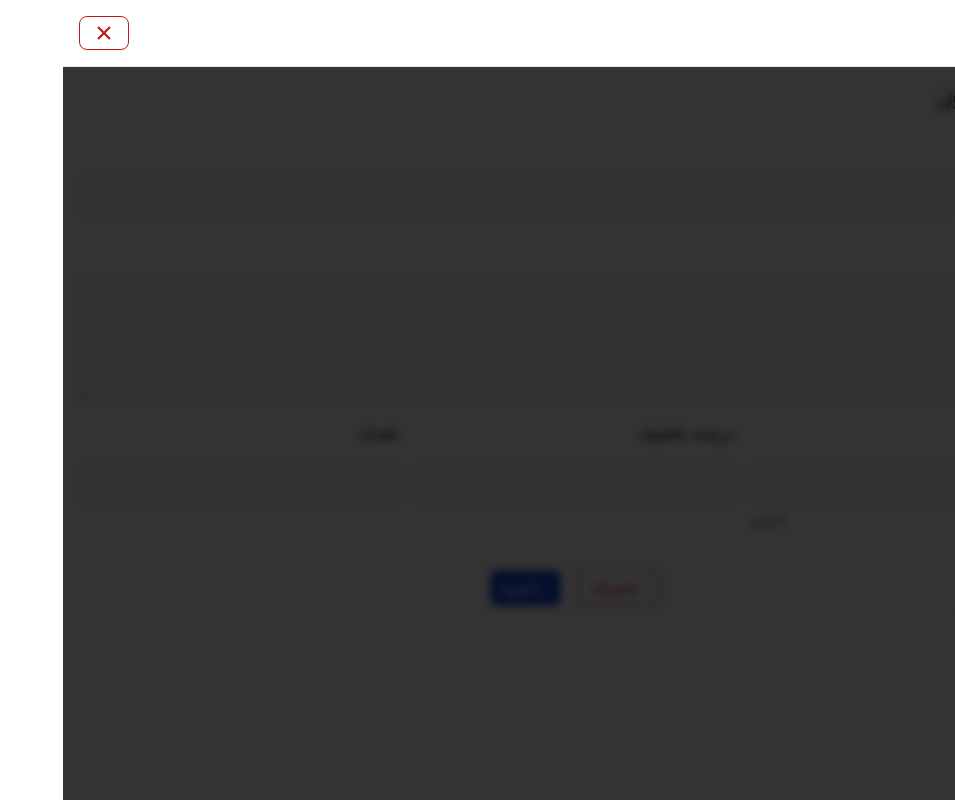
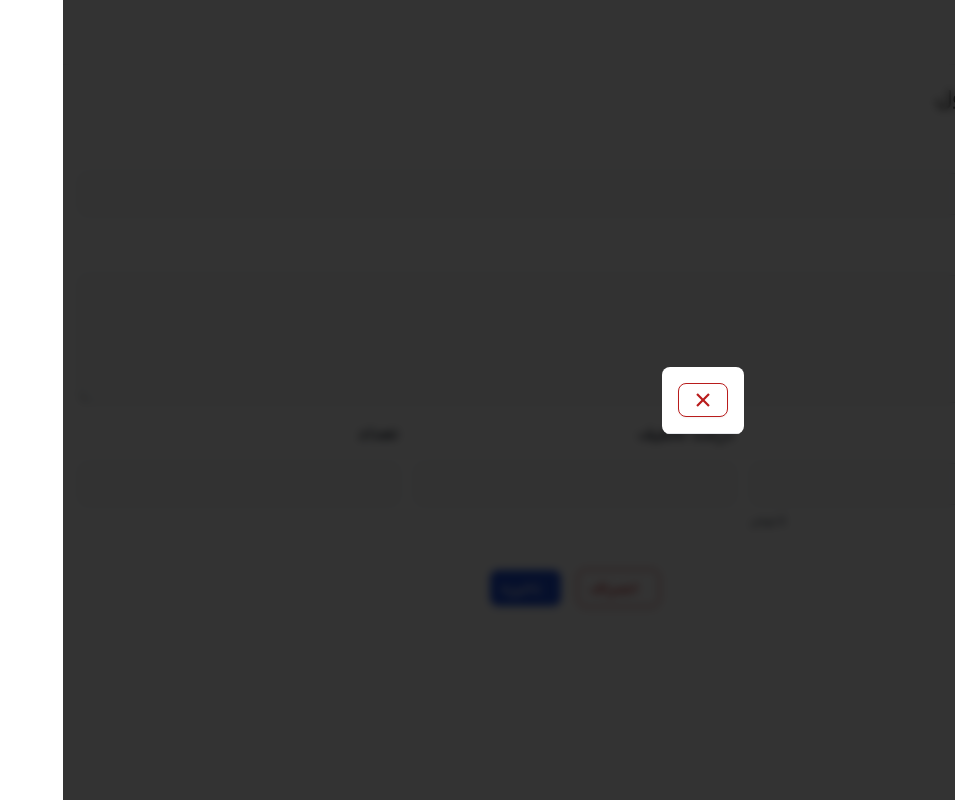
Before and after one commit to mahlakhalili/admin-pannel, a React (Vite) app: page /product/add in a window 1280 px wide. Shown: the whole page, without its empty margins (325-1280 px from the left). Built offline with nearby package versions, Linux system fonts and the light colour scheme; grey boxes are pictures that could not be loaded.

Commit message:
Update Modal.jsx

```diff
--- a/src/components/Modal.jsx
+++ b/src/components/Modal.jsx
@@ -4,8 +4,8 @@ import { IoCloseSharp } from 'react-icons/io5';
 
 const Modal = ({ title = '' }) => {
 	return (
-		<div className="fixed top-0 right-0 w-full h-full bg-black/80 backdrop-blur-sm z-50">
-			<div className="grid grid-rows-[max-content_1fr_max-content] bg-white ">
+		<div className="fixed flex items-center justify-center top-0 right-0 w-full h-full bg-black/80 backdrop-blur-sm z-50">
+			<div className="grid grid-rows-[max-content_1fr_max-content] bg-white rounded-lg overflow-hidden ">
 				<div className="flex items-center justify-between p-4 border-b ">
 					<h3 className="text-xl font-semibold text-gray-900 ">{title}</h3>
 					<Button
```
